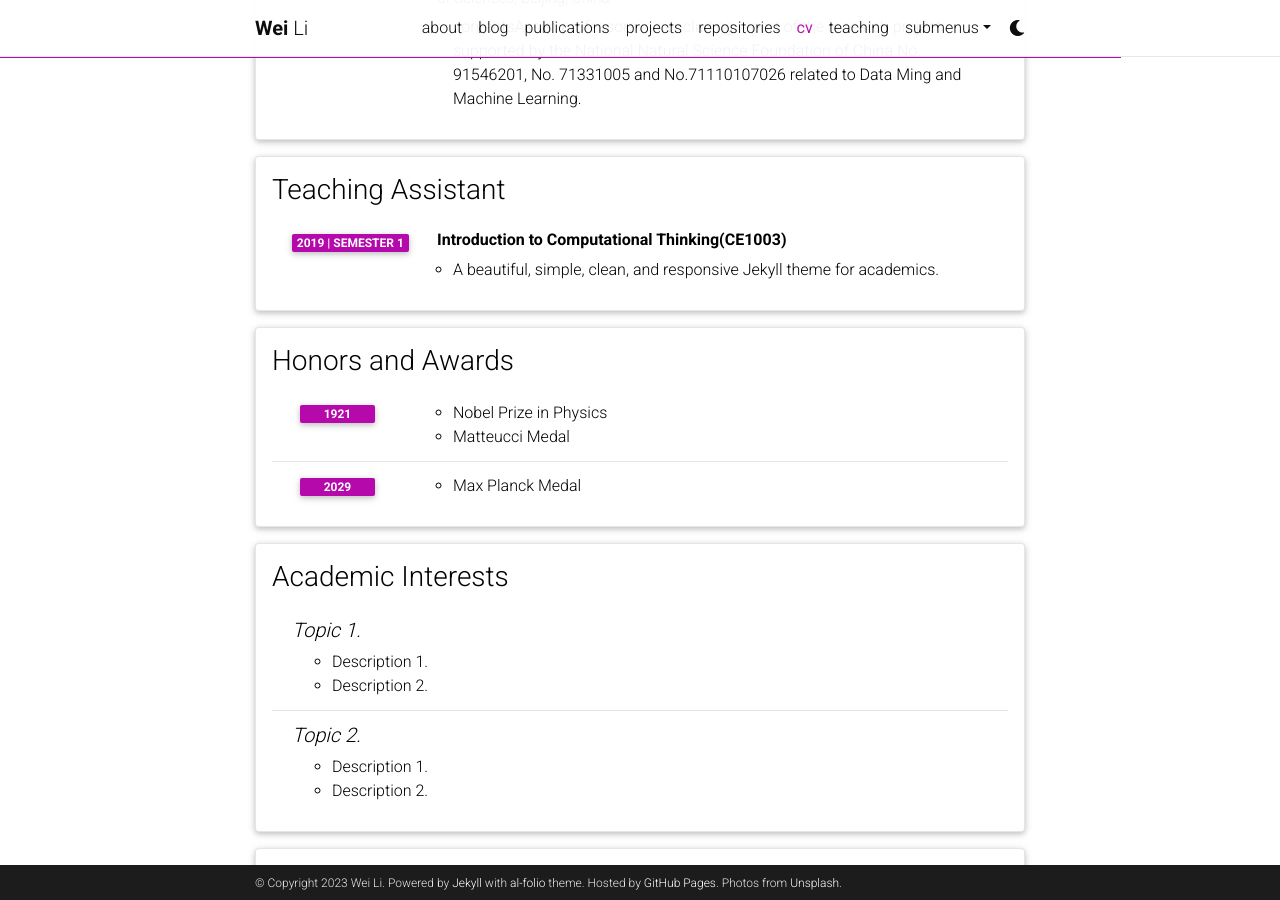
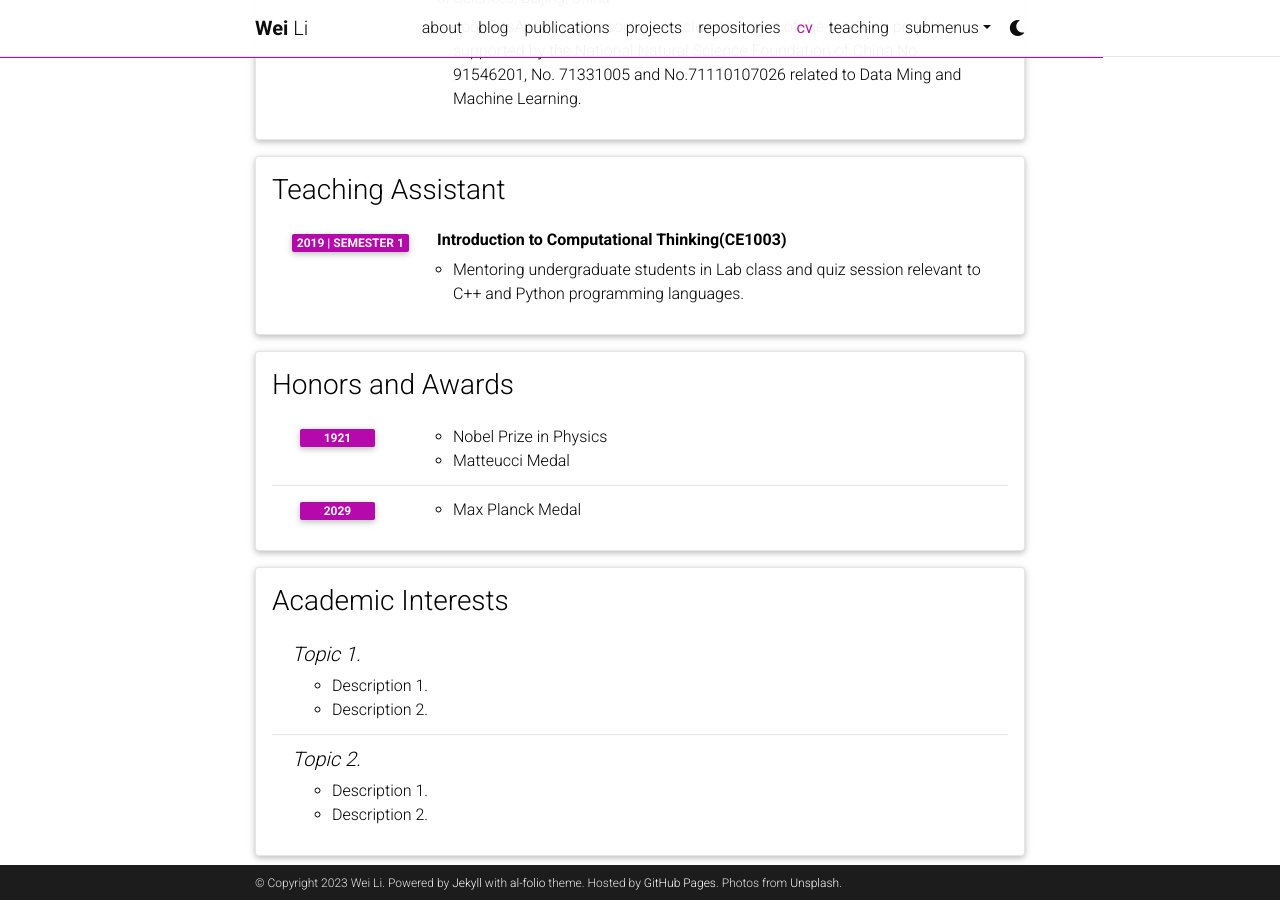
Before and after one commit to Maxwe11y/Maxwe11y.github.io, a Jekyll site: the page built from _pages/cv.md, in a window 1280 px wide and 900 px high, scrolled down 1293 px. Built offline with Jekyll 4.4.1, drawn with Linux system fonts in a browser that asks for light colours; comment, search, counter and statistics services are not loaded; a style sheet for code colours, icons or effects is not loaded.

Commit message:
Update cv.yml

```diff
--- a/_data/cv.yml
+++ b/_data/cv.yml
@@ -60,7 +60,7 @@
   contents:
     - title: Introduction to Computational Thinking(CE1003)
       year: 2019 | Semester 1
-      description: A beautiful, simple, clean, and responsive Jekyll theme for academics.
+      description: Mentoring undergraduate students in Lab class and quiz session relevant to C++ and Python programming languages.
 
 - title: Honors and Awards
   type: time_table
```
